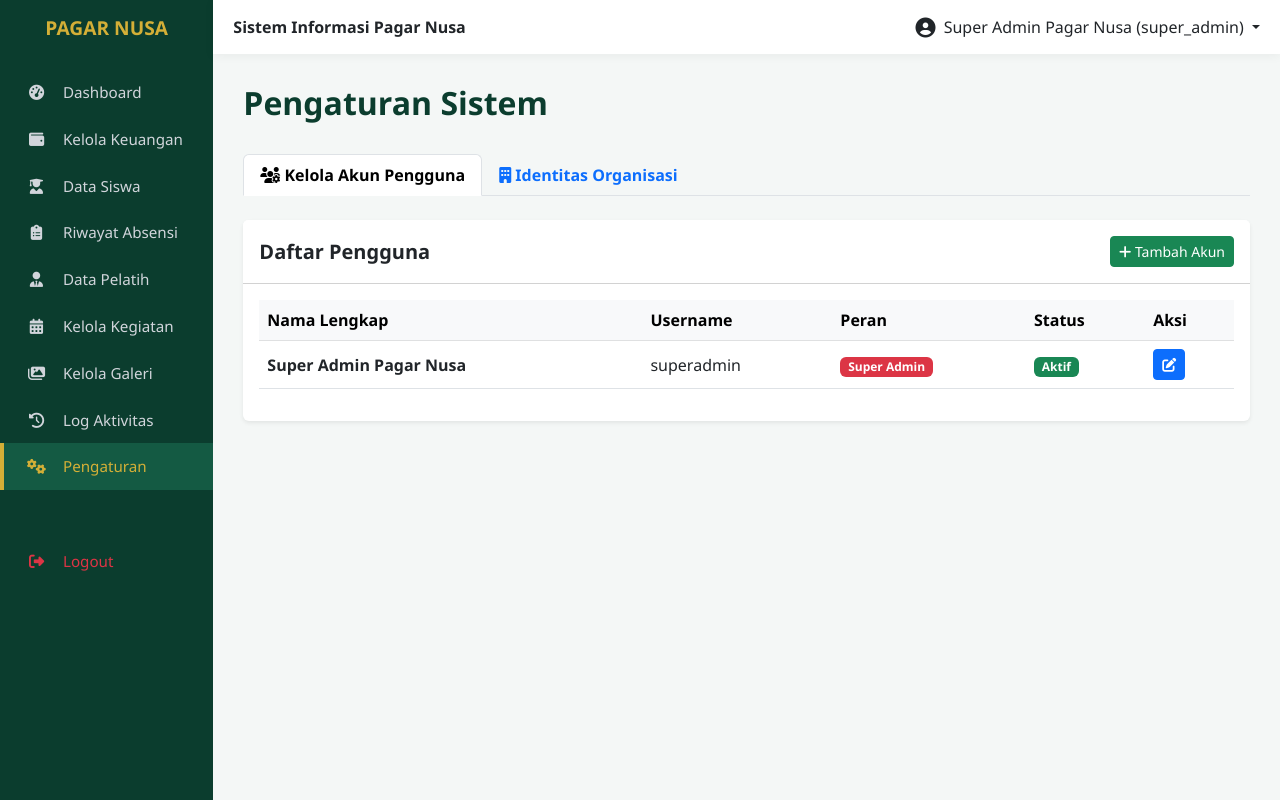
After one commit to SeanDedsec/pagarnusa-ululalbab, a Laravel app: page /admin/pengaturan in a window 1280 px wide. The commit adds this page. Run offline with Laravel 12, Linux system fonts and the light colour scheme; a user stored in the database is signed in; data comes from the database, SQL or seed files in the repository; data that the repository does not hold is empty.

Commit message:
Fitur: Modul Pengaturan Akun dan Identitas Organisasi

```diff
--- /dev/null
+++ b/app/Http/Controllers/Admin/SettingController.php
@@ -0,0 +1,116 @@
+<?php
+
+namespace App\Http\Controllers\Admin;
+
+use App\Http\Controllers\Controller;
+use Illuminate\Http\Request;
+use App\Models\Pengguna;
+use App\Models\Pengaturan;
+use Illuminate\Support\Facades\Auth;
+use Illuminate\Support\Facades\Hash;
+
+class SettingController extends Controller
+{
+    private function checkSuperAdmin()
+    {
+        if (Auth::user()->peran !== 'super_admin') {
+            abort(403, 'Akses Ditolak. Hanya Super Admin yang dapat mengakses Pengaturan.');
+        }
+    }
+
+    public function index()
+    {
+        $this->checkSuperAdmin();
+
+        $pengguna = Pengguna::orderBy('created_at', 'desc')->get();
+
+        $identitas = [
+            'nama_organisasi' => Pengaturan::where('kunci', 'nama_organisasi')->first()->nilai ?? 'Pagar Nusa Ranting Mancar Ulul-Albab',
+            'alamat' => Pengaturan::where('kunci', 'alamat')->first()->nilai ?? 'Desa Mancar, Kec. Peterongan, Jombang',
+            'no_hp' => Pengaturan::where('kunci', 'no_hp')->first()->nilai ?? '08123456789',
+        ];
+
+        return view('admin.pages.settings', compact('pengguna', 'identitas'));
+    }
+
+    public function storeUser(Request $request)
+    {
+        $this->checkSuperAdmin();
+
+        $request->validate([
+            'nama_lengkap' => 'required|string|max:255',
+            'username' => 'required|string|unique:pengguna,username',
+            'password' => 'required|string|min:6',
+            'peran' => 'required|in:super_admin,operator',
+        ]);
+
+        Pengguna::create([
+            'nama_lengkap' => $request->nama_lengkap,
+            'username' => $request->username,
+            'password' => Hash::make($request->password),
+            'peran' => $request->peran,
+            'status_akun' => 'aktif',
+        ]);
+
+        return redirect()->back()->with('sukses', 'Akun pengguna berhasil ditambahkan!');
+    }
+
+    public function updateUser(Request $request, $id)
+    {
+        $this->checkSuperAdmin();
+
+        $request->validate([
+            'nama_lengkap' => 'required|string|max:255',
+            'peran' => 'required|in:super_admin,operator',
+            'status_akun' => 'required|in:aktif,nonaktif',
+            'password' => 'nullable|string|min:6', // Boleh kosong jika tidak ganti password
+        ]);
+
+        $user = Pengguna::findOrFail($id);
+        $data = [
+            'nama_lengkap' => $request->nama_lengkap,
+            'peran' => $request->peran,
+            'status_akun' => $request->status_akun,
+        ];
+
+        if ($request->filled('password')) {
+            $data['password'] = Hash::make($request->password);
+        }
+
+        $user->update($data);
+
+        return redirect()->back()->with('sukses', 'Data pengguna berhasil diperbarui!');
+    }
+
+    public function destroyUser($id)
+    {
+        $this->checkSuperAdmin();
+
+        $user = Pengguna::findOrFail($id);
+
+        if ($user->id === Auth::id()) {
+            return redirect()->back()->withErrors(['error' => 'Anda tidak dapat menghapus akun Anda sendiri!']);
+        }
+
+        $user->delete();
+        return redirect()->back()->with('sukses', 'Akun pengguna berhasil dihapus!');
+    }
+
+
+    public function updateIdentitas(Request $request)
+    {
+        $this->checkSuperAdmin();
+
+        $request->validate([
+            'nama_organisasi' => 'required|string|max:255',
+            'alamat' => 'required|string',
+            'no_hp' => 'required|string',
+        ]);
+
+        Pengaturan::updateOrCreate(['kunci' => 'nama_organisasi'], ['nilai' => $request->nama_organisasi]);
+        Pengaturan::updateOrCreate(['kunci' => 'alamat'], ['nilai' => $request->alamat]);
+        Pengaturan::updateOrCreate(['kunci' => 'no_hp'], ['nilai' => $request->no_hp]);
+
+        return redirect()->back()->with('sukses', 'Identitas organisasi berhasil diperbarui!');
+    }
+}
--- /dev/null
+++ b/app/Models/Pengaturan.php
@@ -0,0 +1,13 @@
+<?php
+
+namespace App\Models;
+
+use Illuminate\Database\Eloquent\Factories\HasFactory;
+use Illuminate\Database\Eloquent\Model;
+
+class Pengaturan extends Model
+{
+    use HasFactory;
+    protected $table = 'pengaturan';
+    protected $fillable = ['kunci', 'nilai'];
+}
--- a/resources/views/admin/layouts/app.blade.php
+++ b/resources/views/admin/layouts/app.blade.php
@@ -78,6 +78,7 @@
     <div class="container-fluid">
         <div class="row">
 
+            <!-- SIDEBAR DESKTOP -->
             <div class="col-md-2 d-none d-md-block sidebar p-0">
                 <h4 class="mt-3">PAGAR NUSA</h4>
                 <ul class="nav flex-column mt-4">
@@ -86,15 +87,6 @@
                             <i class="fas fa-tachometer-alt"></i> Dashboard
                         </a>
                     </li>
-
-                    @if(Auth::user()->peran == 'super_admin')
-                    <li class="nav-item">
-                        <a class="nav-link" href="#"><i class="fas fa-users-cog"></i> Pengaturan Akun</a>
-                    </li>
-                    <li class="nav-item">
-                        <a class="nav-link {{ request()->is('admin/log-aktivitas') ? 'active' : '' }}" href="/admin/log-aktivitas"><i class="fas fa-history"></i> Log Aktivitas</a>
-                    </li>
-                    @endif
 
                     <li class="nav-item">
                         <a class="nav-link {{ request()->is('admin/keuangan') ? 'active' : '' }}" href="/admin/keuangan"><i class="fas fa-wallet"></i> Kelola Keuangan</a>
@@ -108,14 +100,22 @@
                     <li class="nav-item">
                         <a class="nav-link {{ request()->is('admin/pelatih') ? 'active' : '' }}" href="/admin/pelatih"><i class="fas fa-user-tie"></i> Data Pelatih</a>
                     </li>
+
+                    <!-- MENU KHUSUS SUPER ADMIN -->
                     @if(Auth::user()->peran == 'super_admin')
                     <li class="nav-item">
-                        <a class="nav-link {{ request()->is('admin/kegiatan') ? 'active' : '' }}" href="/admin/kegiatan"><i class="fas fa-images"></i> Kegiatan</a>
+                        <a class="nav-link {{ request()->is('admin/kegiatan') ? 'active' : '' }}" href="/admin/kegiatan"><i class="fas fa-calendar-alt"></i> Kelola Kegiatan</a>
                     </li>
-                    @endif
                     <li class="nav-item">
                         <a class="nav-link {{ request()->is('admin/galeri') ? 'active' : '' }}" href="/admin/galeri"><i class="fas fa-images"></i> Kelola Galeri</a>
                     </li>
+                    <li class="nav-item">
+                        <a class="nav-link {{ request()->is('admin/log-aktivitas') ? 'active' : '' }}" href="/admin/log-aktivitas"><i class="fas fa-history"></i> Log Aktivitas</a>
+                    </li>
+                    <li class="nav-item">
+                        <a class="nav-link {{ request()->is('admin/pengaturan') ? 'active' : '' }}" href="/admin/pengaturan"><i class="fas fa-cogs"></i> Pengaturan</a>
+                    </li>
+                    @endif
 
                     <li class="nav-item mt-5">
                         <form action="/admin/logout" method="POST">
@@ -128,8 +128,8 @@
                 </ul>
             </div>
 
+            <!-- KONTEN UTAMA -->
             <div class="col-md-10 p-0">
-
                 <nav class="top-navbar d-flex justify-content-between align-items-center">
                     <button class="btn btn-outline-dark d-md-none" type="button" data-bs-toggle="offcanvas" data-bs-target="#sidebarMobile">
                         <i class="fas fa-bars"></i>
@@ -158,6 +158,7 @@
         </div>
     </div>
 
+    <!-- SIDEBAR MOBILE (OFFCANVAS) -->
     <div class="offcanvas offcanvas-start text-bg-dark" tabindex="-1" id="sidebarMobile" style="background-color: var(--hijau-tua) !important;">
         <div class="offcanvas-header">
             <h5 class="offcanvas-title text-warning">PAGAR NUSA</h5>
@@ -166,15 +167,16 @@
         <div class="offcanvas-body p-0">
             <ul class="nav flex-column">
                 <li class="nav-item"><a class="nav-link text-white" href="/admin/dashboard"><i class="fas fa-tachometer-alt"></i> Dashboard</a></li>
+                <li class="nav-item"><a class="nav-link text-white" href="/admin/keuangan"><i class="fas fa-wallet"></i> Kelola Keuangan</a></li>
+                <li class="nav-item"><a class="nav-link text-white" href="/admin/siswa"><i class="fas fa-user-graduate"></i> Data Siswa</a></li>
+                <li class="nav-item"><a class="nav-link text-white" href="/admin/absensi"><i class="fas fa-clipboard-list"></i> Riwayat Absensi</a></li>
+                <li class="nav-item"><a class="nav-link text-white" href="/admin/pelatih"><i class="fas fa-user-tie"></i> Data Pelatih</a></li>
+
                 @if(Auth::user()->peran == 'super_admin')
-                <li class="nav-item"><a class="nav-link text-white" href="#"><i class="fas fa-users-cog"></i> Pengaturan Akun</a></li>
-                <li class="nav-item"><a class="nav-link text-white" href="#"><i class="fas fa-history"></i> Log Aktivitas</a></li>
-                @endif
-                <li class="nav-item"><a class="nav-link text-white" href="#"><i class="fas fa-wallet"></i> Kelola Keuangan</a></li>
-                <li class="nav-item"><a class="nav-link text-white" href="#"><i class="fas fa-user-graduate"></i> Data Siswa</a></li>
-                <li class="nav-item"><a class="nav-link text-white" href="#"><i class="fas fa-user-tie"></i> Data Pelatih</a></li>
-                @if(Auth::user()->peran == 'super_admin')
-                <li class="nav-item"><a class="nav-link text-white" href="#"><i class="fas fa-images"></i> Galeri & Kegiatan</a></li>
+                <li class="nav-item"><a class="nav-link text-white" href="/admin/kegiatan"><i class="fas fa-calendar-alt"></i> Kelola Kegiatan</a></li>
+                <li class="nav-item"><a class="nav-link text-white" href="/admin/galeri"><i class="fas fa-images"></i> Kelola Galeri</a></li>
+                <li class="nav-item"><a class="nav-link text-white" href="/admin/log-aktivitas"><i class="fas fa-history"></i> Log Aktivitas</a></li>
+                <li class="nav-item"><a class="nav-link text-white" href="/admin/pengaturan"><i class="fas fa-cogs"></i> Pengaturan</a></li>
                 @endif
             </ul>
         </div>
--- /dev/null
+++ b/resources/views/admin/pages/settings.blade.php
@@ -0,0 +1,218 @@
+@extends('admin.layouts.app')
+
+@section('content')
+    <div class="d-flex justify-content-between align-items-center mb-4">
+        <h2 class="fw-bold" style="color: var(--hijau-tua);">Pengaturan Sistem</h2>
+    </div>
+
+    @if(session('sukses'))
+        <div class="alert alert-success alert-dismissible fade show">
+            {{ session('sukses') }}
+            <button type="button" class="btn-close" data-bs-dismiss="alert"></button>
+        </div>
+    @endif
+    @if($errors->any())
+        <div class="alert alert-danger alert-dismissible fade show">
+            {{ $errors->first() }}
+            <button type="button" class="btn-close" data-bs-dismiss="alert"></button>
+        </div>
+    @endif
+
+    <ul class="nav nav-tabs mb-4" id="myTab" role="tablist">
+        <li class="nav-item" role="presentation">
+            <button class="nav-link active fw-bold" id="akun-tab" data-bs-toggle="tab" data-bs-target="#akun" type="button">
+                <i class="fas fa-users-cog"></i> Kelola Akun Pengguna
+            </button>
+        </li>
+        <li class="nav-item" role="presentation">
+            <button class="nav-link fw-bold" id="identitas-tab" data-bs-toggle="tab" data-bs-target="#identitas" type="button">
+                <i class="fas fa-building"></i> Identitas Organisasi
+            </button>
+        </li>
+    </ul>
+
+    <div class="tab-content" id="myTabContent">
+
+        <div class="tab-pane fade show active" id="akun" role="tabpanel">
+            <div class="card border-0 shadow-sm">
+                <div class="card-header bg-white d-flex justify-content-between align-items-center py-3">
+                    <h5 class="mb-0 fw-bold">Daftar Pengguna</h5>
+                    <button class="btn btn-sm btn-success" data-bs-toggle="modal" data-bs-target="#modalTambahUser">
+                        <i class="fas fa-plus"></i> Tambah Akun
+                    </button>
+                </div>
+                <div class="card-body table-responsive">
+                    <table class="table table-hover align-middle">
+                        <thead class="table-light">
+                            <tr>
+                                <th>Nama Lengkap</th>
+                                <th>Username</th>
+                                <th>Peran</th>
+                                <th>Status</th>
+                                <th>Aksi</th>
+                            </tr>
+                        </thead>
+                        <tbody>
+                            @foreach($pengguna as $p)
+                            <tr>
+                                <td class="fw-bold">{{ $p->nama_lengkap }}</td>
+                                <td>{{ $p->username }}</td>
+                                <td>
+                                    @if($p->peran == 'super_admin')
+                                        <span class="badge bg-danger">Super Admin</span>
+                                    @else
+                                        <span class="badge bg-primary">Operator</span>
+                                    @endif
+                                </td>
+                                <td>
+                                    @if($p->status_akun == 'aktif')
+                                        <span class="badge bg-success">Aktif</span>
+                                    @else
+                                        <span class="badge bg-secondary">Nonaktif</span>
+                                    @endif
+                                </td>
+                                <td>
+                                    <button class="btn btn-sm btn-primary" data-bs-toggle="modal" data-bs-target="#modalEditUser"
+                                        data-id="{{ $p->id }}" data-nama="{{ $p->nama_lengkap }}" data-peran="{{ $p->peran }}" data-status="{{ $p->status_akun }}">
+                                        <i class="fas fa-edit"></i>
+                                    </button>
+                                    @if($p->id !== Auth::id())
+                                    <button class="btn btn-sm btn-danger" data-bs-toggle="modal" data-bs-target="#modalHapusUser"
+                                        data-id="{{ $p->id }}" data-nama="{{ $p->nama_lengkap }}">
+                                        <i class="fas fa-trash"></i>
+                                    </button>
+                                    @endif
+                                </td>
+                            </tr>
+                            @endforeach
+                        </tbody>
+                    </table>
+                </div>
+            </div>
+        </div>
+
+        <div class="tab-pane fade" id="identitas" role="tabpanel">
+            <div class="card border-0 shadow-sm">
+                <div class="card-body p-4">
+                    <form action="/admin/pengaturan/identitas" method="POST">
+                        @csrf
+                        <div class="mb-3">
+                            <label class="form-label fw-bold">Nama Organisasi</label>
+                            <input type="text" name="nama_organisasi" class="form-control" value="{{ $identitas['nama_organisasi'] }}" required>
+                        </div>
+                        <div class="mb-3">
+                            <label class="form-label fw-bold">Alamat Lengkap</label>
+                            <textarea name="alamat" class="form-control" rows="3" required>{{ $identitas['alamat'] }}</textarea>
+                        </div>
+                        <div class="mb-3">
+                            <label class="form-label fw-bold">Nomor HP / WhatsApp</label>
+                            <input type="text" name="no_hp" class="form-control" value="{{ $identitas['no_hp'] }}" required>
+                        </div>
+                        <button type="submit" class="btn btn-primary"><i class="fas fa-save"></i> Simpan Identitas</button>
+                    </form>
+                </div>
+            </div>
+        </div>
+    </div>
+
+    <div class="modal fade" id="modalTambahUser" tabindex="-1">
+        <div class="modal-dialog">
+            <div class="modal-content">
+                <form action="/admin/pengaturan/user" method="POST">
+                    @csrf
+                    <div class="modal-header"><h5 class="modal-title">Tambah Akun Baru</h5><button type="button" class="btn-close" data-bs-dismiss="modal"></button></div>
+                    <div class="modal-body">
+                        <div class="mb-2"><label>Nama Lengkap</label><input type="text" name="nama_lengkap" class="form-control" required></div>
+                        <div class="mb-2"><label>Username</label><input type="text" name="username" class="form-control" required></div>
+                        <div class="mb-2"><label>Password (Min 6 karakter)</label><input type="password" name="password" class="form-control" required></div>
+                        <div class="mb-2">
+                            <label>Peran</label>
+                            <select name="peran" class="form-select" required>
+                                <option value="operator">Operator</option>
+                                <option value="super_admin">Super Admin</option>
+                            </select>
+                        </div>
+                    </div>
+                    <div class="modal-footer"><button type="button" class="btn btn-secondary" data-bs-dismiss="modal">Batal</button><button type="submit" class="btn btn-success">Simpan</button></div>
+                </form>
+            </div>
+        </div>
+    </div>
+
+    <div class="modal fade" id="modalEditUser" tabindex="-1">
+        <div class="modal-dialog">
+            <div class="modal-content">
+                <form id="formEditUser" method="POST">
+                    @csrf
+                    @method('PUT')
+                    <div class="modal-header"><h5 class="modal-title">Edit Akun Pengguna</h5><button type="button" class="btn-close" data-bs-dismiss="modal"></button></div>
+                    <div class="modal-body">
+                        <div class="mb-2"><label>Nama Lengkap</label><input type="text" name="nama_lengkap" id="edit_nama_user" class="form-control" required></div>
+                        <div class="mb-2"><label>Password Baru (Kosongkan jika tidak diganti)</label><input type="password" name="password" class="form-control"></div>
+                        <div class="mb-2">
+                            <label>Peran</label>
+                            <select name="peran" id="edit_peran_user" class="form-select" required>
+                                <option value="operator">Operator</option>
+                                <option value="super_admin">Super Admin</option>
+                            </select>
+                        </div>
+                        <div class="mb-2">
+                            <label>Status Akun</label>
+                            <select name="status_akun" id="edit_status_user" class="form-select" required>
+                                <option value="aktif">Aktif</option>
+                                <option value="nonaktif">Nonaktif</option>
+                            </select>
+                        </div>
+                    </div>
+                    <div class="modal-footer"><button type="button" class="btn btn-secondary" data-bs-dismiss="modal">Batal</button><button type="submit" class="btn btn-primary">Update</button></div>
+                </form>
+            </div>
+        </div>
+    </div>
+
+    <div class="modal fade" id="modalHapusUser" tabindex="-1">
+        <div class="modal-dialog">
+            <div class="modal-content">
+                <form id="formHapusUser" method="POST">
+                    @csrf
+                    @method('DELETE')
+                    <div class="modal-header"><h5 class="modal-title">Konfirmasi Hapus</h5><button type="button" class="btn-close" data-bs-dismiss="modal"></button></div>
+                    <div class="modal-body">
+                        <p>Apakah Anda yakin ingin menghapus akun <strong id="hapus_nama_user"></strong>?</p>
+                    </div>
+                    <div class="modal-footer"><button type="button" class="btn btn-secondary" data-bs-dismiss="modal">Batal</button><button type="submit" class="btn btn-danger">Hapus</button></div>
+                </form>
+            </div>
+        </div>
+    </div>
+@endsection
+
+@push('scripts')
+<script>
+    document.addEventListener('DOMContentLoaded', function () {
+        function setupModal(modalId, callback) {
+            var modal = document.getElementById(modalId);
+            if (modal) {
+                modal.addEventListener('show.bs.modal', function (event) {
+                    if (event.relatedTarget) callback(event.relatedTarget);
+                });
+            }
+        }
+
+        setupModal('modalEditUser', function(button) {
+            var id = button.getAttribute('data-id');
+            document.getElementById('formEditUser').action = '/admin/pengaturan/user/' + id;
+            document.getElementById('edit_nama_user').value = button.getAttribute('data-nama');
+            document.getElementById('edit_peran_user').value = button.getAttribute('data-peran');
+            document.getElementById('edit_status_user').value = button.getAttribute('data-status');
+        });
+
+        setupModal('modalHapusUser', function(button) {
+            var id = button.getAttribute('data-id');
+            var nama = button.getAttribute('data-nama');
+            document.getElementById('formHapusUser').action = '/admin/pengaturan/user/' + id;
+            document.getElementById('hapus_nama_user').textContent = nama;
+        });
+    });
+</script>
+@endpush
--- a/routes/web.php
+++ b/routes/web.php
@@ -12,6 +12,7 @@ use App\Http\Controllers\Site\HomeController;
 use App\Http\Controllers\Admin\ActivityController;
 use App\Http\Controllers\Admin\GalleryController;
 use App\Http\Controllers\Admin\ActivityLogController;
+use App\Http\Controllers\Admin\SettingController;
 
 /*halaman public*/
 Route::get('/', [HomeController::class, 'index']);
@@ -66,4 +67,10 @@ Route::middleware('auth')->prefix('admin')->group(function () {
     Route::delete('/galeri/{id}', [GalleryController::class, 'destroy']);
 
     Route::get('/log-aktivitas', [ActivityLogController::class, 'index']);
+
+    Route::get('/pengaturan', [SettingController::class, 'index']);
+    Route::post('/pengaturan/user', [SettingController::class, 'storeUser']);
+    Route::put('/pengaturan/user/{id}', [SettingController::class, 'updateUser']);
+    Route::delete('/pengaturan/user/{id}', [SettingController::class, 'destroyUser']);
+    Route::post('/pengaturan/identitas', [SettingController::class, 'updateIdentitas']);
 });
```
